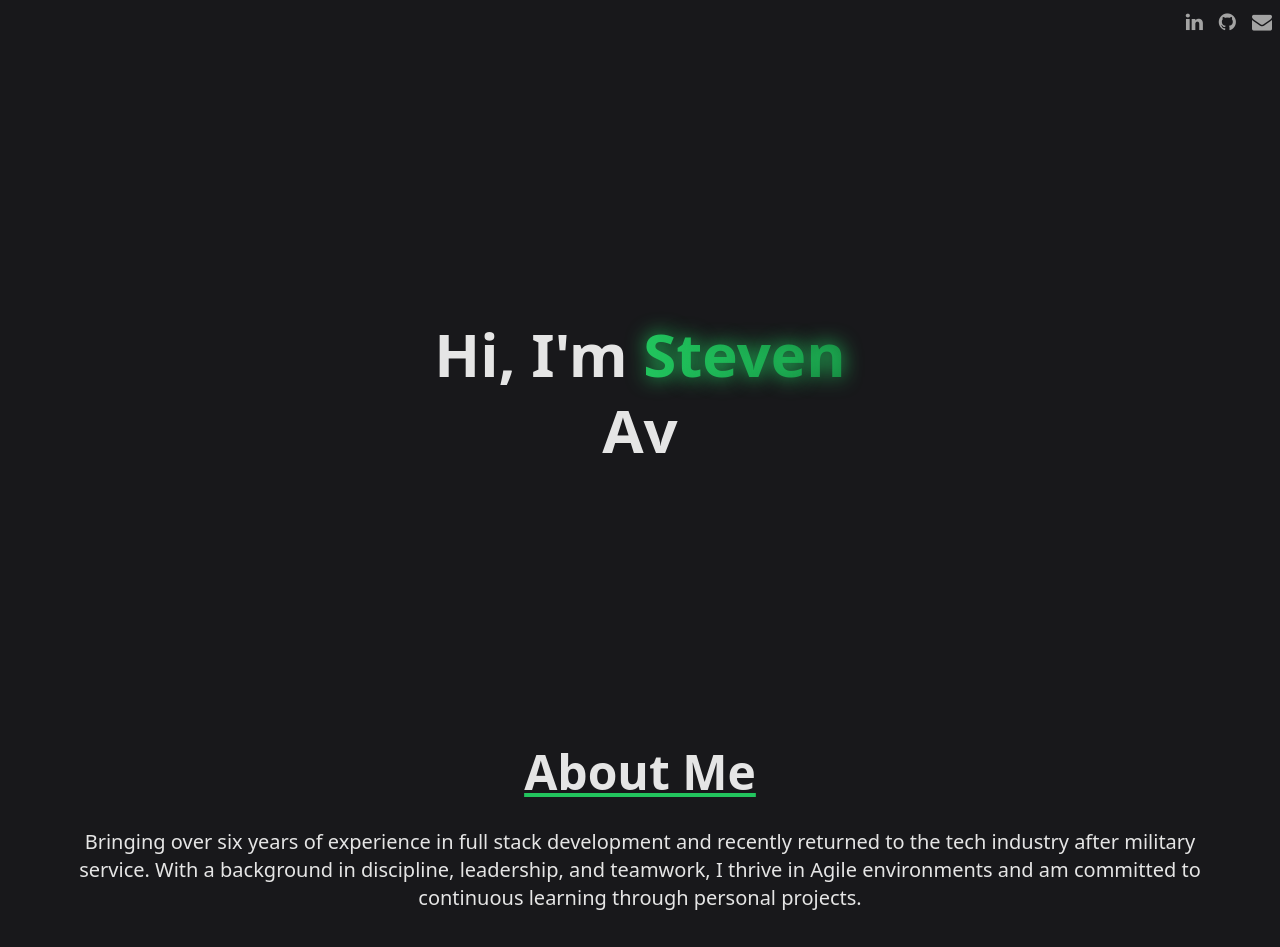
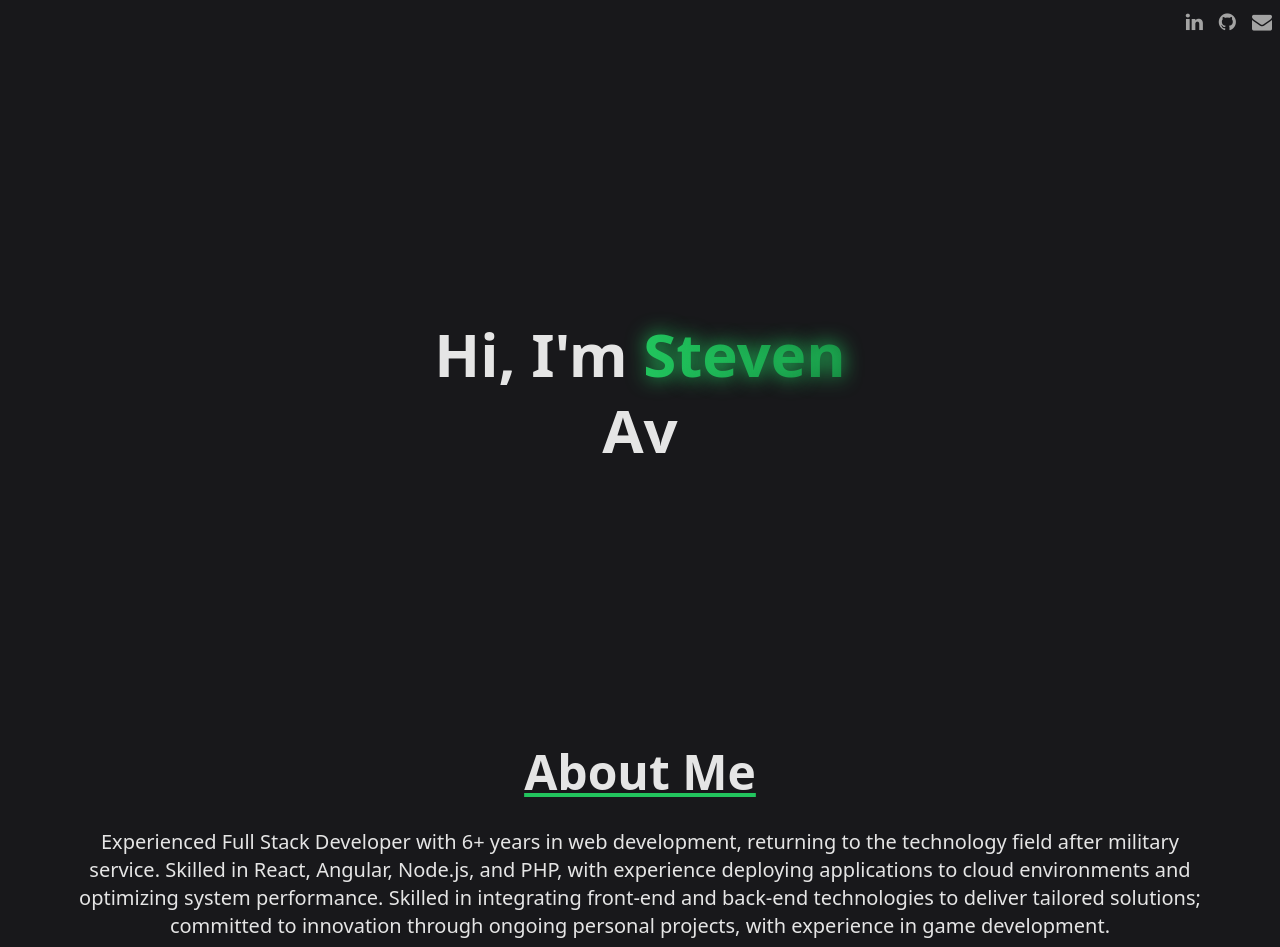
Before and after one commit to stevenwithaph/portfolio, a SvelteKit app: page / in a window 1280 px wide. Shown: the top 947 px of the page. Built offline with nearby package versions, Linux system fonts and the light colour scheme.

Commit message:
Fixed about me

```diff
--- a/src/routes/+page.svelte
+++ b/src/routes/+page.svelte
@@ -21,10 +21,11 @@
 </section>
 <Section title="About Me">
 	<p class="md:text-xl text-center m-auto max-w-[100ch]">
-		Bringing over six years of experience in full stack development and recently returned to the
-		tech industry after military service. With a background in discipline, leadership, and teamwork,
-		I thrive in Agile environments and am committed to continuous learning through personal
-		projects.
+		Experienced Full Stack Developer with 6+ years in web development, returning to the technology
+		field after military service. Skilled in React, Angular, Node.js, and PHP, with experience
+		deploying applications to cloud environments and optimizing system performance. Skilled in
+		integrating front-end and back-end technologies to deliver tailored solutions; committed to
+		innovation through ongoing personal projects, with experience in game development.
 	</p>
 </Section>
 <ProjectList title="Work">
```
